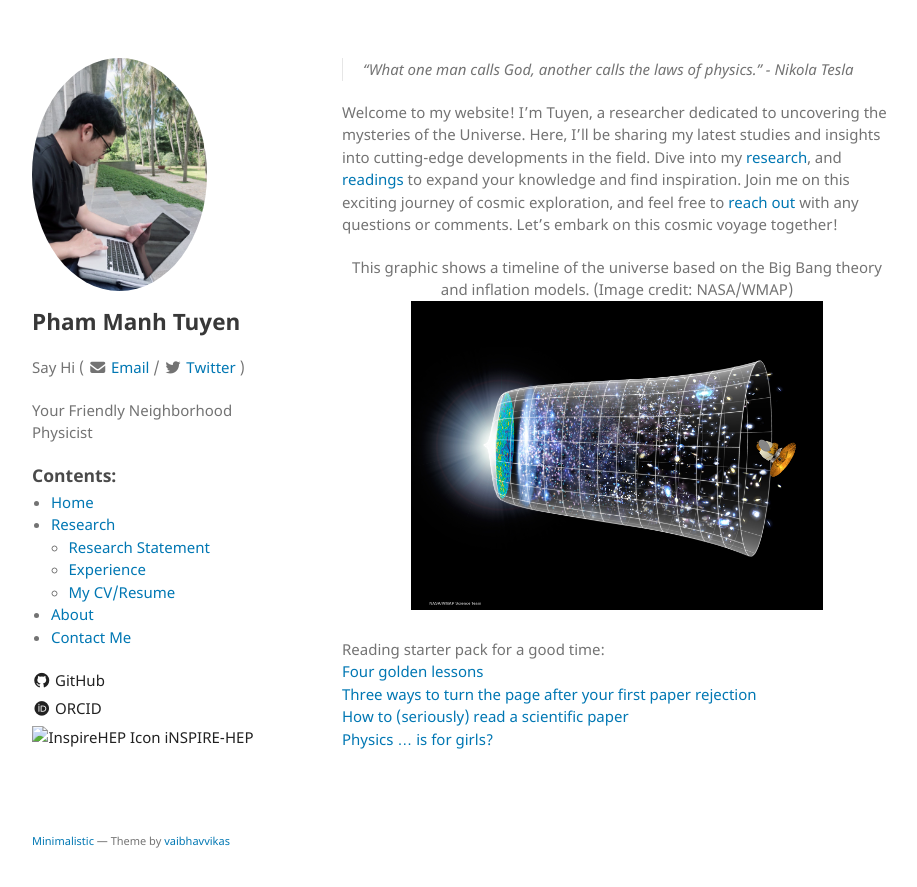
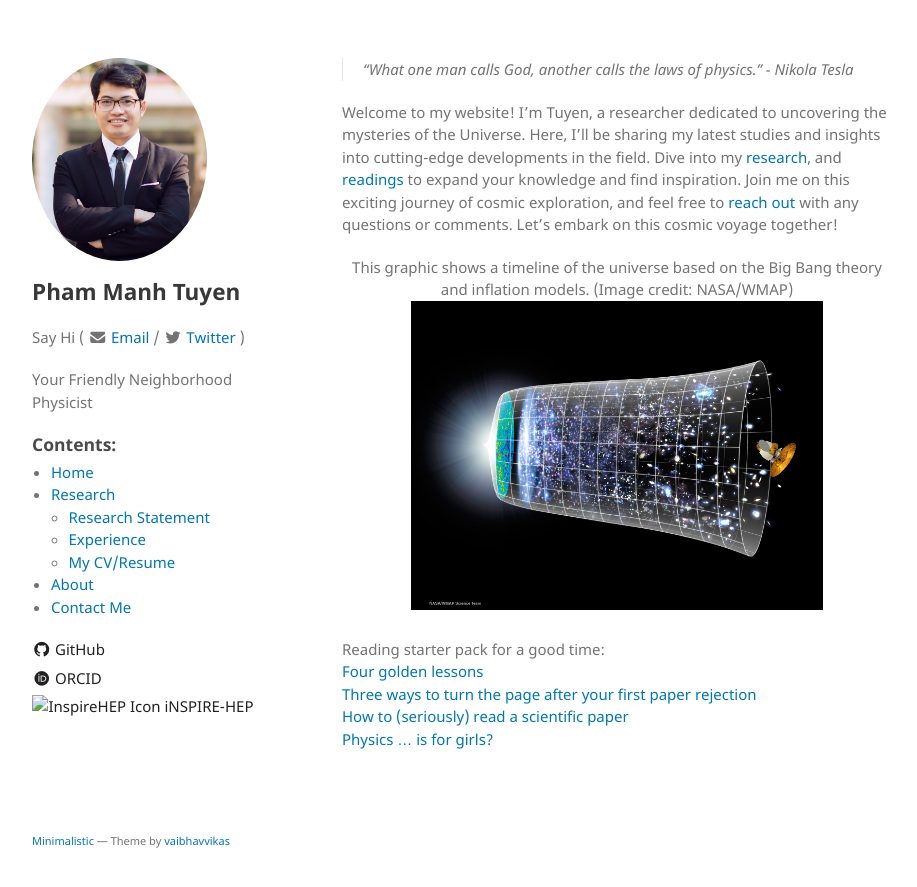
Before and after one commit to tuyenmpham/tuyenmpham.github.io, a Jekyll site: the page built from index.md, in a window 1280 px wide. Shown: the top 887 px of the page, without its empty margins (178-1095 px from the left). Built offline with Jekyll 4.4.1, drawn with Linux system fonts in a browser that asks for light colours.

Commit message:
Update _config.yml

```diff
--- a/_config.yml
+++ b/_config.yml
@@ -1,5 +1,5 @@
 title: Pham Manh Tuyen
-logo: /assets/img/Pic-person-05.jpg
+logo: /assets/img/Pic-person.jpg
 email: tuyenmpham92@gmail.com
 twitter: TuyenPh57861691
 description: Your Friendly Neighborhood Physicist
```
